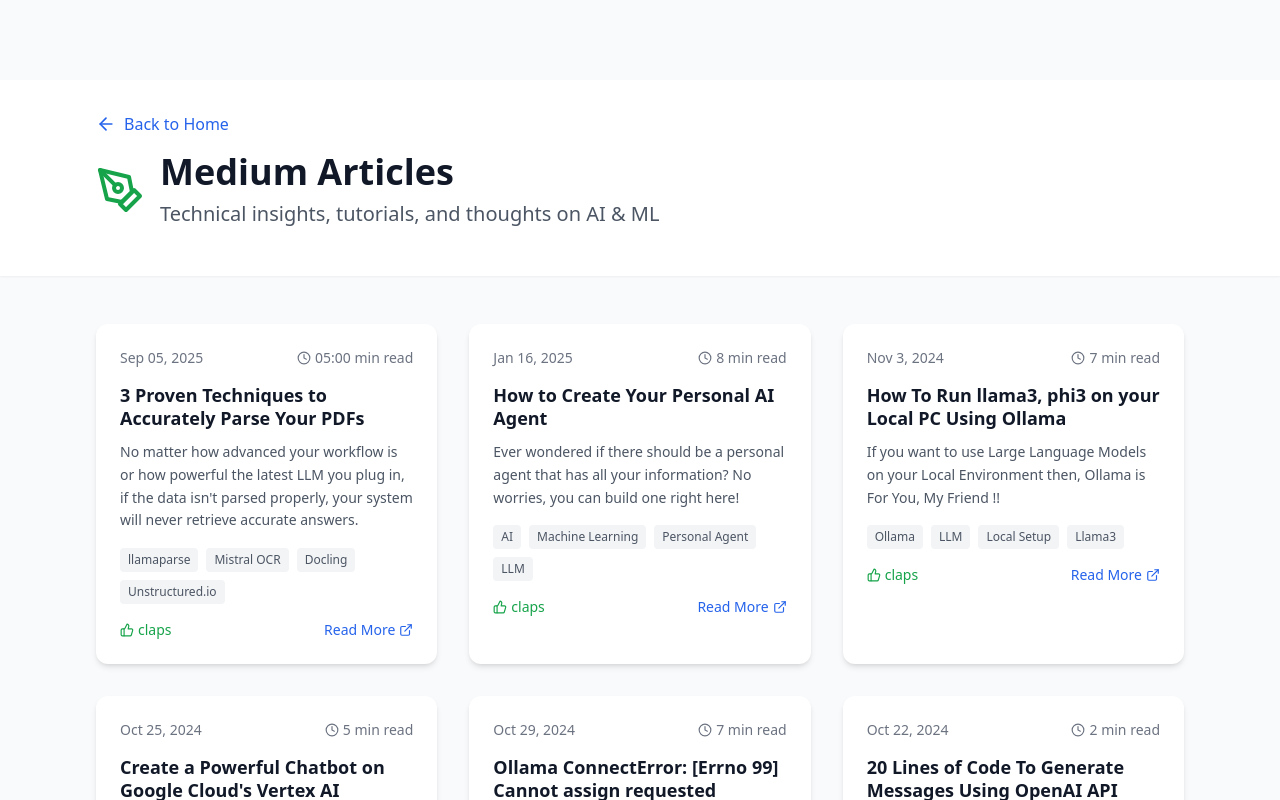
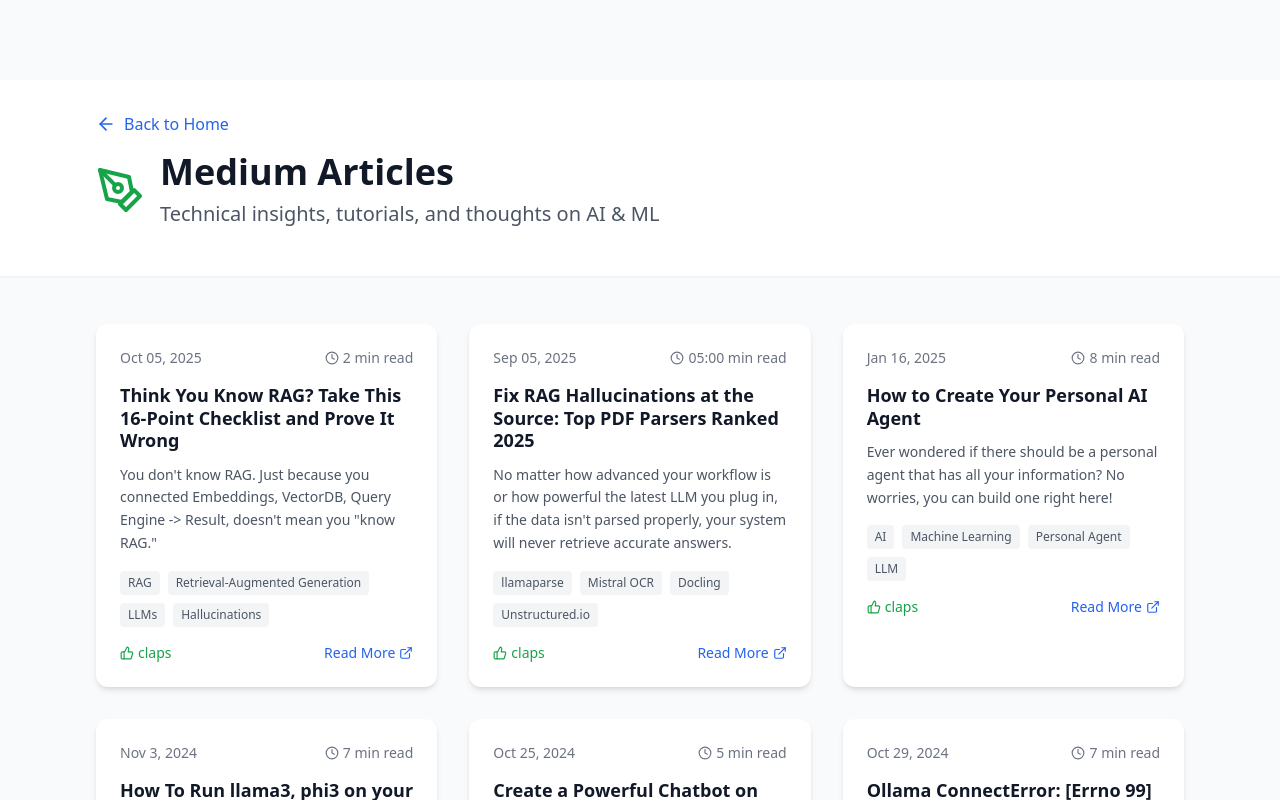
Before and after one commit to Jiten-Bhalavat/Portfolio, a React (Vite) app: page /medium in a window 1280 px wide. Shown: the top 800 px of the page. Built offline with nearby package versions, Linux system fonts and the light colour scheme.

Commit message:
blogs and miscellaneous

```diff
--- a/src/data/medium.ts
+++ b/src/data/medium.ts
@@ -1,6 +1,14 @@
 export const allMediumArticles = [
   {
-    title: "3 Proven Techniques to Accurately Parse Your PDFs",
+    title: "Think You Know RAG? Take This 16-Point Checklist and Prove It Wrong",
+    excerpt: "You don't know RAG. Just because you connected Embeddings, VectorDB, Query Engine -> Result, doesn't mean you \"know RAG.\" ",
+    readTime: "2 min read",
+    date: "Oct 05, 2025",
+    url: "https://infinityai.medium.com/think-you-know-rag-take-this-16-point-checklist-and-prove-it-wrong-4fe75c0448bc",
+    tags: ["RAG", "Retrieval-Augmented Generation", "LLMs", "Hallucinations"]
+  },
+  {
+    title: "Fix RAG Hallucinations at the Source: Top PDF Parsers Ranked 2025",
     excerpt: "No matter how advanced your workflow is or how powerful the latest LLM you plug in, if the data isn't parsed properly, your system will never retrieve accurate answers.",
     readTime: "05:00 min read",
     // claps: ",
--- a/src/data/projects.ts
+++ b/src/data/projects.ts
@@ -8,7 +8,7 @@
     demo: "https://www.youtube.com/watch?v=eOW6wfB_ov0"
   },
   {
-    title: "SGLang-vLLM-benchmarks",
+    title: "SGLang vs vLLM Benchmarks",
     description: "Benchmarked LLM inference performance by running three models across vLLM and SGLang frameworks. Deployed GPU-accelerated inference on AWS EC2 using Docker and CUDA, executing controlled load tests. Compared throughput, latency, and resource utilization to evaluate framework and model performance.",
     image: "/images/sgland-vs-vllm.png",
     tech: ["LLM Inference Benchmarking", "GPU-Accelerated Inference (CUDA, Docker)", "vLLM & SGLang"],
@@ -21,14 +21,6 @@
     image: "/images/fine-tuning.jpg",
     tech: ["Llama 3.1 8B", "GRPO + LoRA", "4-bit Quantization", "Reinforcement Learning"],
     github: "https://github.com/Jiten-Bhalavat/Finetuning-Llama3.1-8B-with-GRPO",
-    demo: ""
-  },
-  {
-    title: "LLM-Inference-Benchmarks",
-    description: "Benchmarked LLM inference by running three models on vLLM and SGLang, deploying GPU-accelerated Docker/CUDA workloads on AWS EC2 and comparing throughput, latency, and resource utilization under controlled load tests.",
-    image: "/images/llm-inference-benchmarks.png",
-    tech: ["LLM Inference Benchmarking", "GPU-Accelerated Inference (CUDA, Docker)", "vLLM & SGLang"],
-    github: "https://github.com/Jiten-Bhalavat/LLM-Inference-Benchmarks",
     demo: ""
   },
   {
```
